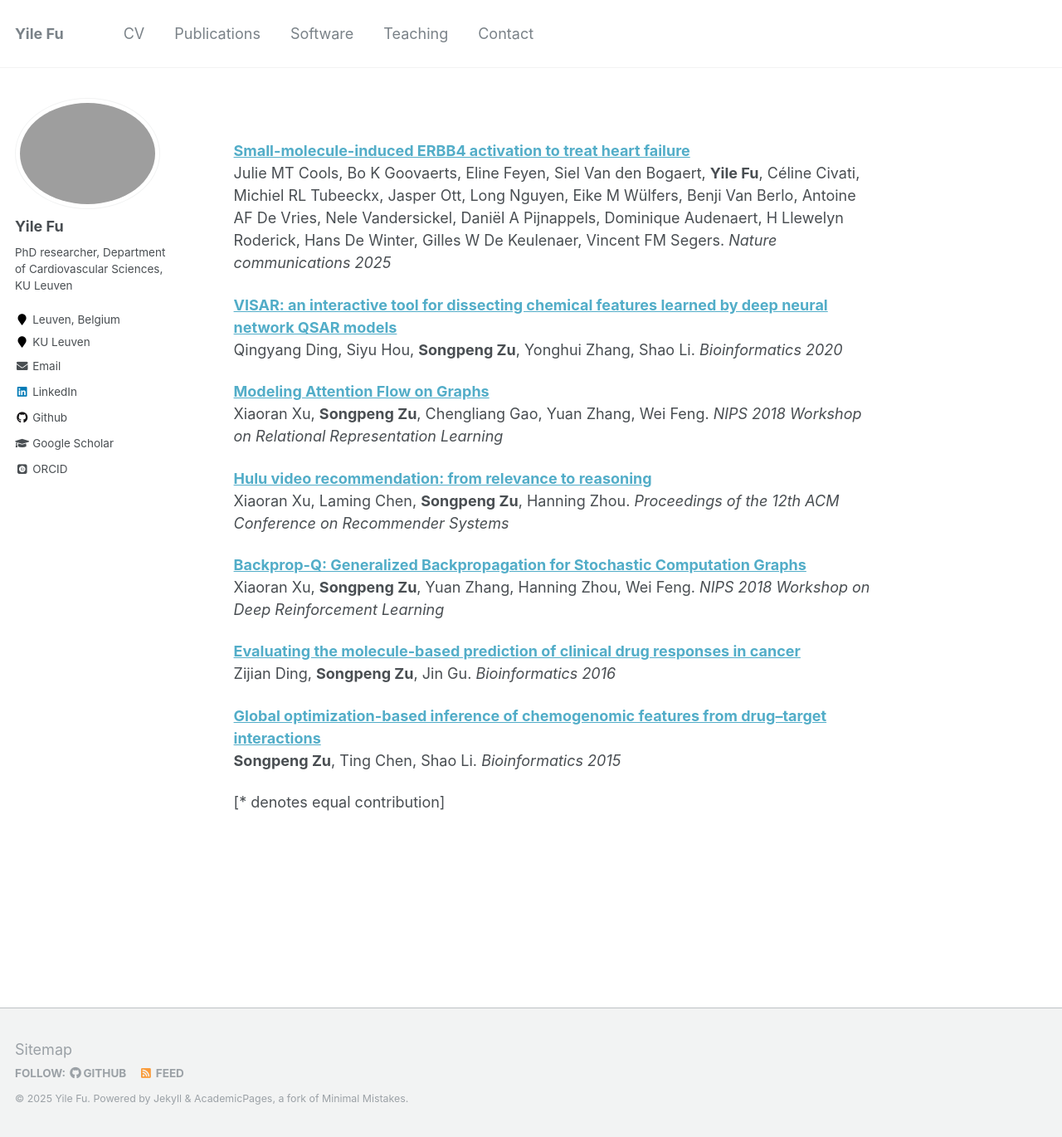
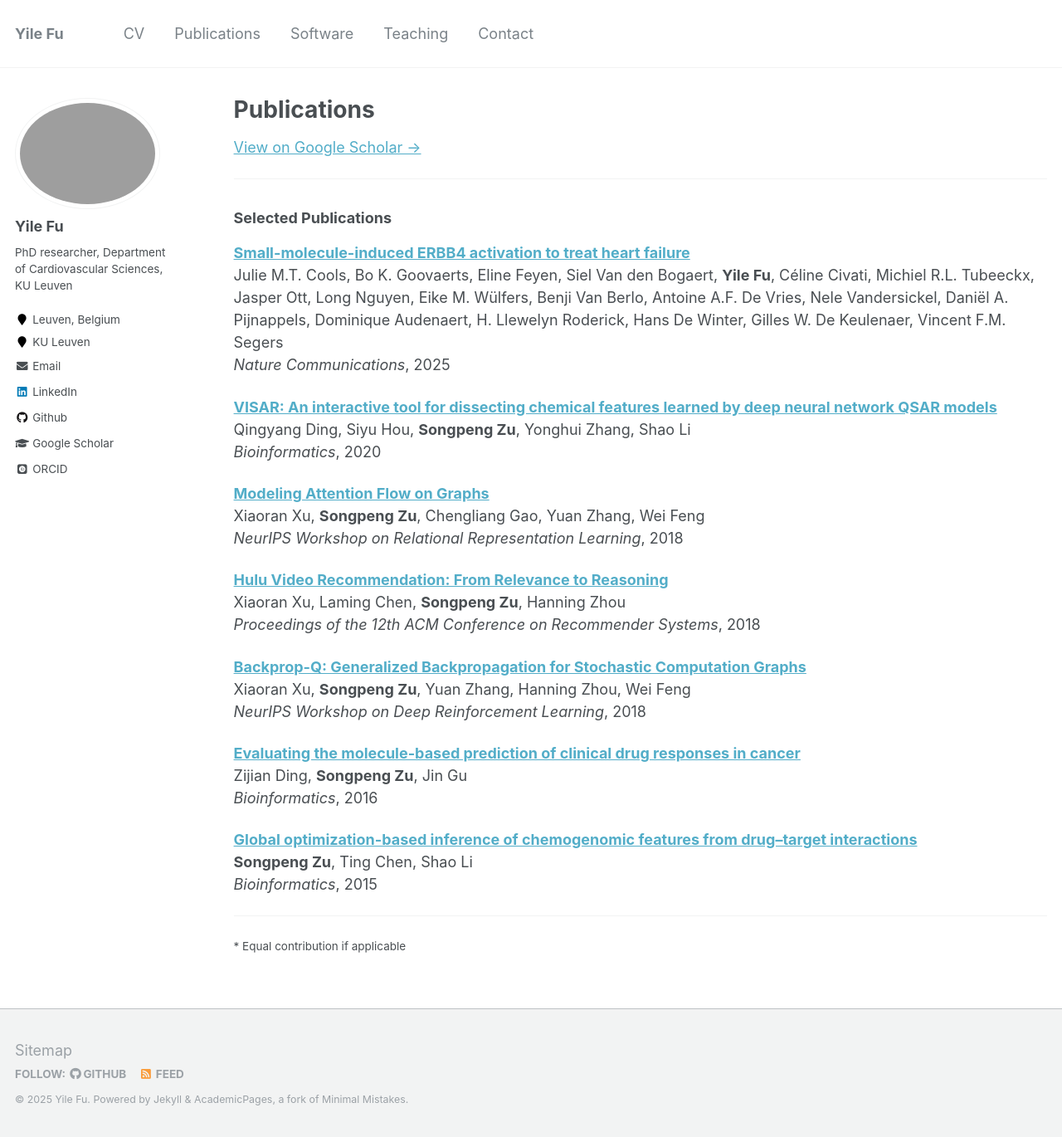
Before and after one commit to yilevine/yilefu.github.io, a Jekyll site: the page built from _pages/publications.md, in a window 1280 px wide and 1370 px high. Shown: the whole window at 83% size. Built offline with Jekyll 4.4.1, drawn with Linux system fonts in a browser that asks for light colours; some web fonts are replaced.

Commit message:
update publications

```diff
--- a/_pages/publications.md
+++ b/_pages/publications.md
@@ -1,36 +1,44 @@
 ---
-<!-- layout: archive -->
-title: "Publications [(Google Scholar Profile)](https://scholar.google.com/citations?hl=en&user=r7ddgHkAAAAJ)
+layout: archive
+title: "Publications"
 permalink: /publications/
 author_profile: true
 ---
-<br>
 
-<b>[Small-molecule-induced ERBB4 activation to treat heart failure](https://www.nature.com/articles/s41467-024-54908-5)</b> <br>
-Julie MT Cools, Bo K Goovaerts, Eline Feyen, Siel Van den Bogaert, <b>Yile Fu</b>, Céline Civati, Michiel RL Tubeeckx, Jasper Ott, Long Nguyen, Eike M Wülfers, Benji Van Berlo, Antoine AF De Vries, Nele Vandersickel, Daniël A Pijnappels, Dominique Audenaert, H Llewelyn Roderick, Hans De Winter, Gilles W De Keulenaer, Vincent FM Segers. <i>Nature communications 2025</i>
+[View on Google Scholar →](https://scholar.google.com/citations?hl=en&user=r7ddgHkAAAAJ)
 
+---
 
-<b>[VISAR: an interactive tool for dissecting chemical features learned by deep
-neural network QSAR models](https://beyondpie.github.io/publications/VISAR)</b> <br>
-Qingyang Ding, Siyu Hou, <b>Songpeng Zu</b>, Yonghui Zhang, Shao Li. <i>Bioinformatics 2020</i>
+### Selected Publications
 
-<b>[Modeling Attention Flow on Graphs](https://beyondpie.github.io/publications/AFG)</b> <br>
-Xiaoran Xu, <b>Songpeng Zu</b>, Chengliang Gao, Yuan Zhang, Wei Feng. <i>NIPS 2018 Workshop on Relational Representation Learning</i>
+**[Small-molecule-induced ERBB4 activation to treat heart failure](https://www.nature.com/articles/s41467-024-54908-5)**
+Julie M.T. Cools, Bo K. Goovaerts, Eline Feyen, Siel Van den Bogaert, **Yile Fu**, Céline Civati, Michiel R.L. Tubeeckx, Jasper Ott, Long Nguyen, Eike M. Wülfers, Benji Van Berlo, Antoine A.F. De Vries, Nele Vandersickel, Daniël A. Pijnappels, Dominique Audenaert, H. Llewelyn Roderick, Hans De Winter, Gilles W. De Keulenaer, Vincent F.M. Segers
+<i>Nature Communications</i>, 2025
 
-<b>[Hulu video recommendation: from relevance to reasoning](https://beyondpie.github.io/publications/HULU)</b> <br>
-Xiaoran Xu, Laming Chen, <b>Songpeng Zu</b>, Hanning Zhou. <i>Proceedings of the 12th ACM Conference on Recommender Systems</i>
+**[VISAR: An interactive tool for dissecting chemical features learned by deep neural network QSAR models](https://beyondpie.github.io/publications/VISAR)**
+Qingyang Ding, Siyu Hou, **Songpeng Zu**, Yonghui Zhang, Shao Li
+<i>Bioinformatics</i>, 2020
 
-<b>[Backprop-Q: Generalized Backpropagation for Stochastic Computation Graphs](https://beyondpie.github.io/publications/BPQ)</b> <br>
-Xiaoran Xu, <b>Songpeng Zu</b>, Yuan Zhang, Hanning Zhou, Wei Feng. <i>NIPS 2018 Workshop on Deep Reinforcement Learning</i>
+**[Modeling Attention Flow on Graphs](https://beyondpie.github.io/publications/AFG)**
+Xiaoran Xu, **Songpeng Zu**, Chengliang Gao, Yuan Zhang, Wei Feng
+<i>NeurIPS Workshop on Relational Representation Learning</i>, 2018
 
-<b>[Evaluating the molecule-based prediction of clinical drug responses in cancer](https://beyondpie.github.io/publications/TCGA_PanCancer)</b> <br>
-Zijian Ding, <b>Songpeng Zu</b>, Jin Gu.
-<i>Bioinformatics  2016</i>
+**[Hulu Video Recommendation: From Relevance to Reasoning](https://beyondpie.github.io/publications/HULU)**
+Xiaoran Xu, Laming Chen, **Songpeng Zu**, Hanning Zhou
+<i>Proceedings of the 12th ACM Conference on Recommender Systems</i>, 2018
 
-<b>[Global optimization-based inference of chemogenomic features from drug–target interactions](https://beyondpie.github.io/publications/GIFT)</b> <br>
-<b>Songpeng Zu</b>, Ting Chen, Shao Li. <i>Bioinformatics 2015</i>
+**[Backprop-Q: Generalized Backpropagation for Stochastic Computation Graphs](https://beyondpie.github.io/publications/BPQ)**
+Xiaoran Xu, **Songpeng Zu**, Yuan Zhang, Hanning Zhou, Wei Feng
+<i>NeurIPS Workshop on Deep Reinforcement Learning</i>, 2018
 
+**[Evaluating the molecule-based prediction of clinical drug responses in cancer](https://beyondpie.github.io/publications/TCGA_PanCancer)**
+Zijian Ding, **Songpeng Zu**, Jin Gu
+<i>Bioinformatics</i>, 2016
 
+**[Global optimization-based inference of chemogenomic features from drug–target interactions](https://beyondpie.github.io/publications/GIFT)**
+**Songpeng Zu**, Ting Chen, Shao Li
+<i>Bioinformatics</i>, 2015
 
+---
 
-[\* denotes equal contribution]
+<sub>\* Equal contribution if applicable</sub>
```
